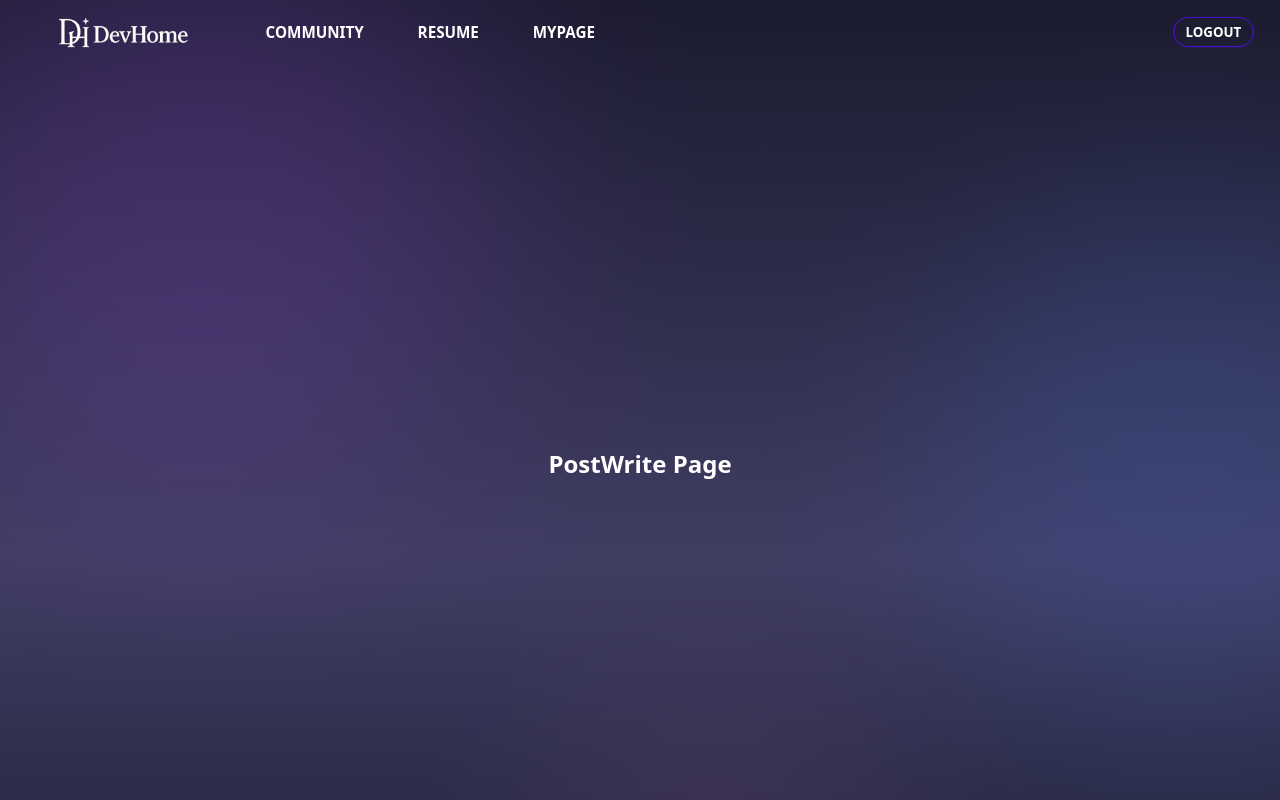
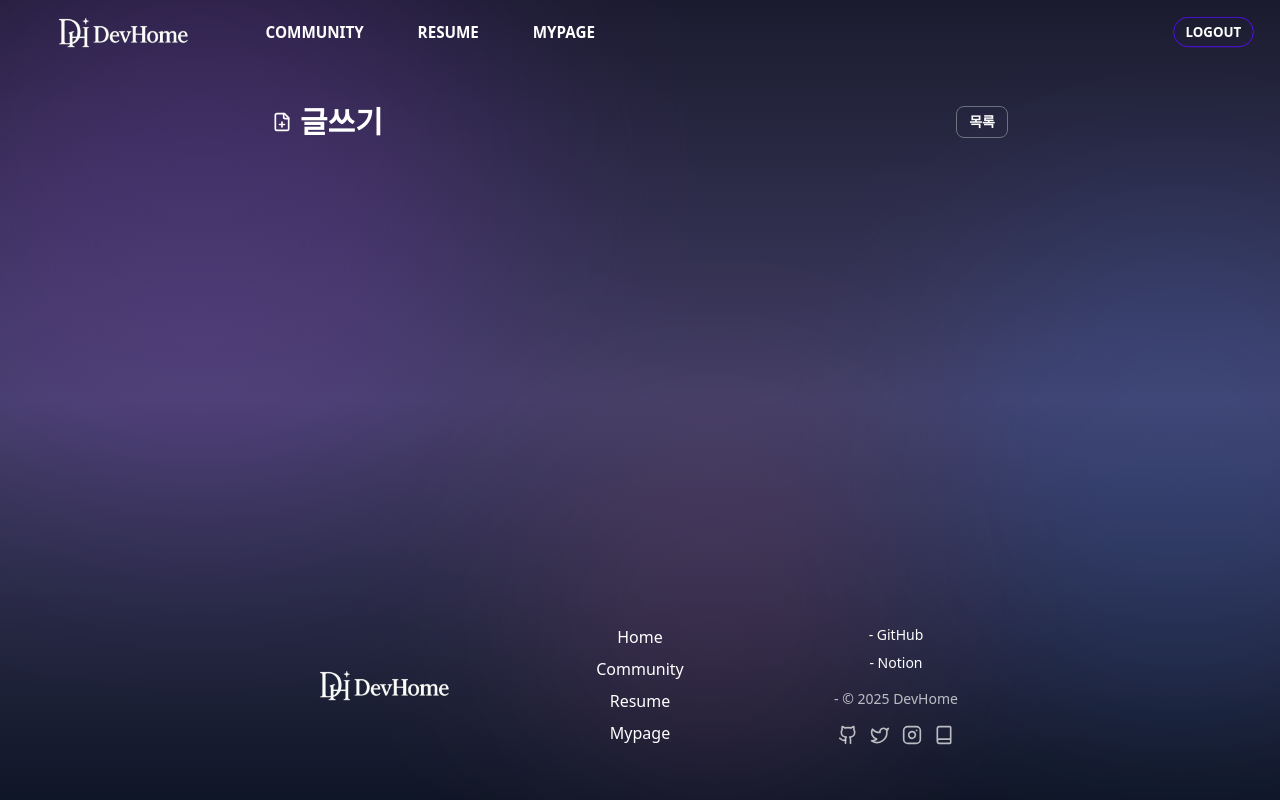
Before and after one commit to iziyeon/DevHome, a React (Vite) app: page /write in a window 1280 px wide. Shown: the top 800 px of the page. Built offline with nearby package versions, Linux system fonts and the light colour scheme; the HTML template or start-up script is replaced by a standard one.

Commit message:
feat: 글쓰기 페이지 레이아웃 구성

```diff
--- a/src/pages/PostWrite.tsx
+++ b/src/pages/PostWrite.tsx
@@ -1,7 +1,25 @@
+// src/pages/PostWrite.tsx
+
+import { Link } from "react-router-dom";
+import { FilePlus } from "lucide-react";
+
 export default function PostWrite() {
   return (
-    <div className="flex items-center justify-center h-screen text-2xl font-bold">
-      PostWrite Page
+    <div className="max-w-3xl mx-auto px-4 py-10">
+      {/* 📝 상단 제목 + 돌아가기 버튼 */}
+      <div className="flex items-center justify-between mb-6">
+        <h1 className="text-3xl font-bold text-white flex items-center gap-2">
+          <FilePlus size={20} />
+          글쓰기
+        </h1>
+
+        <Link
+          to="/community"
+          className="btn btn-sm btn-outline text-white border-gray-500 hover:border-white"
+        >
+          목록
+        </Link>
+      </div>
     </div>
   );
 }
```
